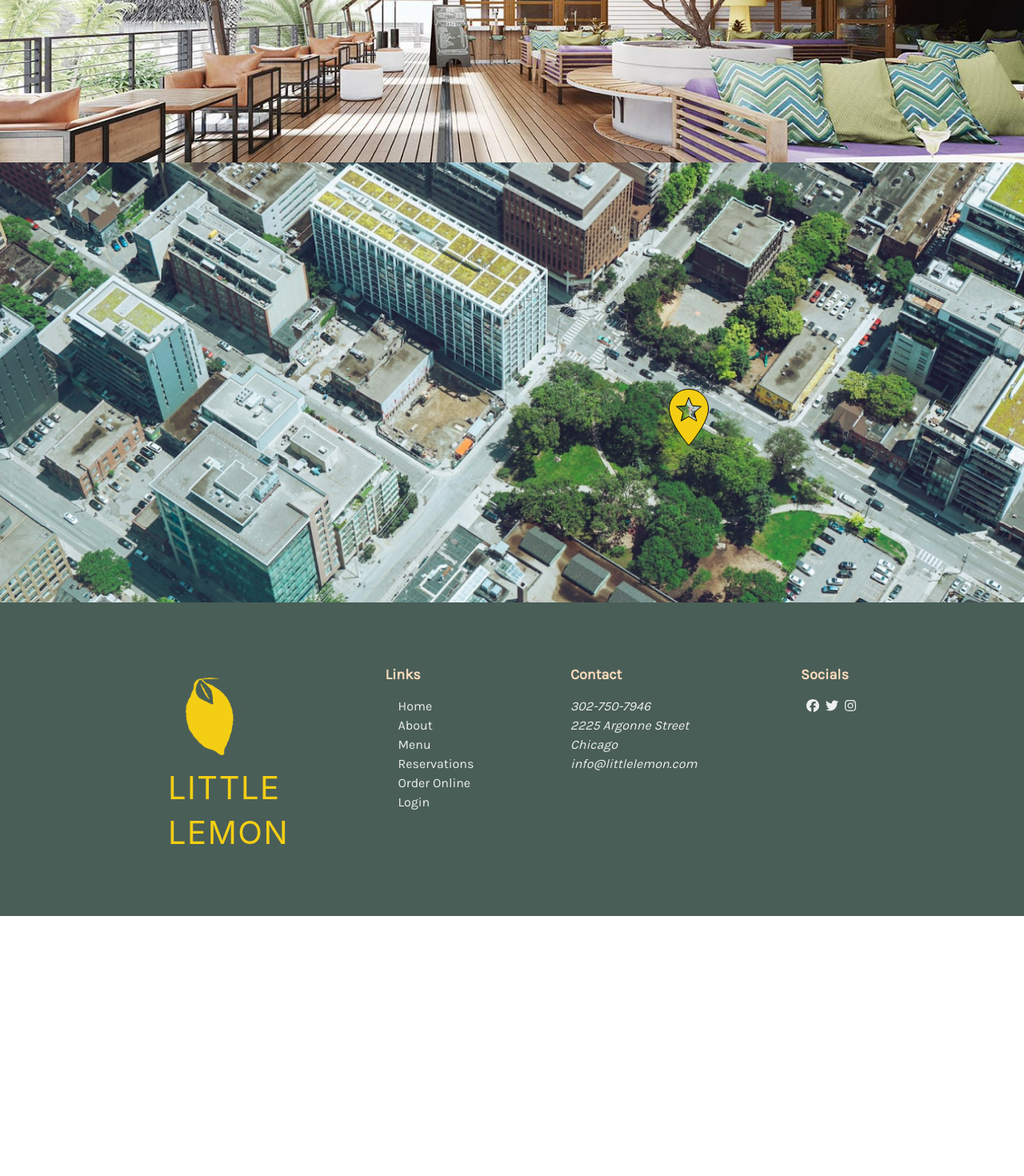
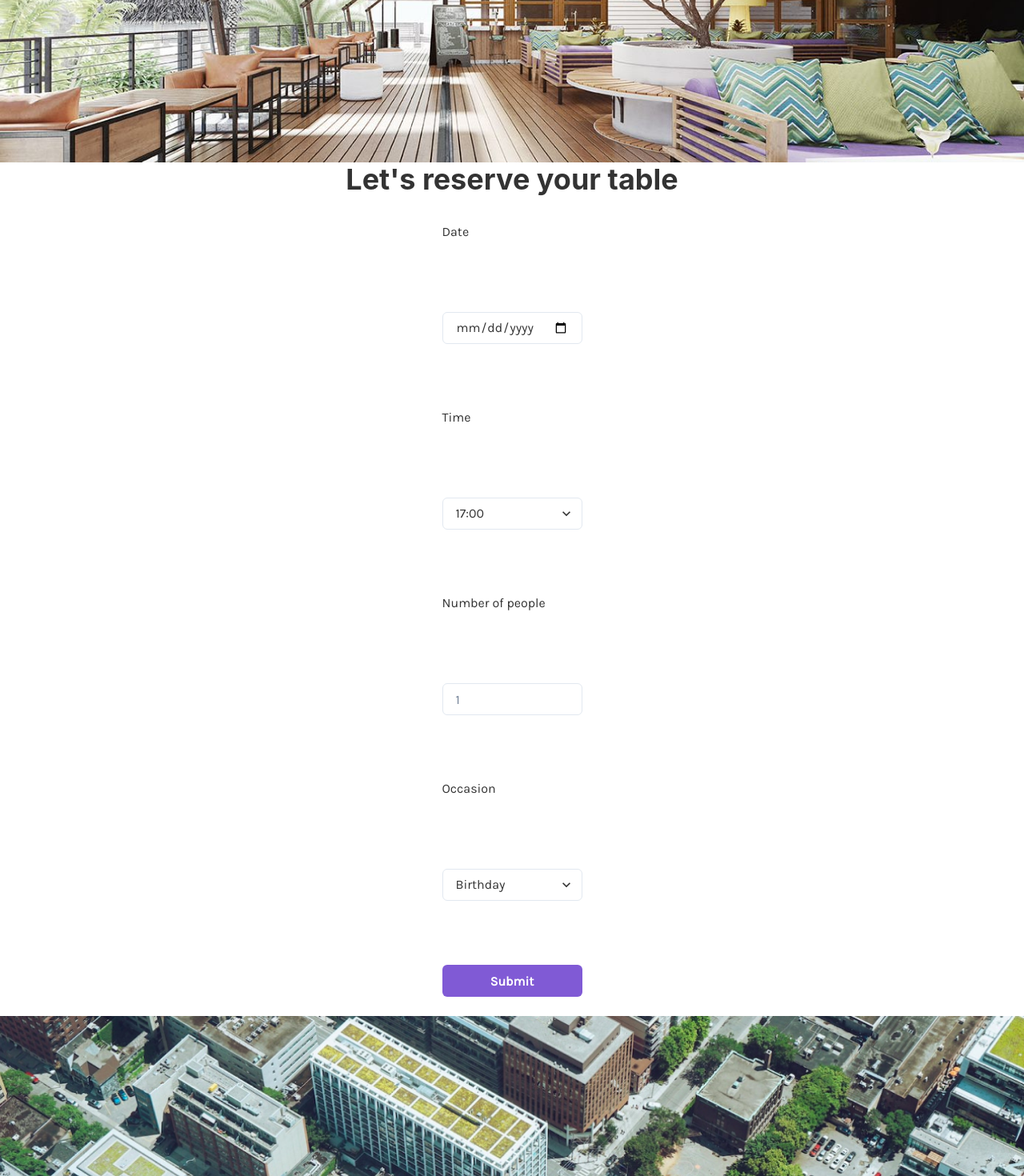
Before and after one commit to Nessvah/little_lemon_restaurant, a React (Create React App) app: page /reservations in a window 1280 px wide. Shown: the part 237-1707 px from the top of the page at 80% size. Before the commit the page ends 1382 px from the top, so only its background shows below. Built offline with nearby package versions, Linux system fonts and the light colour scheme; a web font is replaced by a local one.

Commit message:
create booking page and form components

```diff
--- /dev/null
+++ b/src/components/BookingForm.js
@@ -0,0 +1,48 @@
+import {
+    FormControl,
+    FormLabel,
+    FormErrorMessage,
+    FormHelperText, VStack, HStack, Button, Input, Select, Heading, Box
+} from '@chakra-ui/react'
+
+
+const BookingForm = () => {
+    return (
+        <VStack >
+            <Heading as={'h2'}>
+                Let's reserve your table
+            </Heading>
+            <Box p={6}>
+                <form autoComplete={'off'}>
+                    <FormControl display={'grid'} maxW={'200px'} gap={20}>
+                        <FormLabel htmlFor="res-date">Date</FormLabel>
+                        <Input type="date" id="res-date"/>
+                        <FormLabel htmlFor="res-time">Time</FormLabel>
+                        <Select id="res-time ">
+                            <option>17:00</option>
+                            <option>18:00</option>
+                            <option>19:00</option>
+                            <option>20:00</option>
+                            <option>21:00</option>
+                            <option>22:00</option>
+                        </Select>
+                        <FormErrorMessage></FormErrorMessage>
+                        <FormLabel htmlFor="guests">Number of people</FormLabel>
+                        <Input type="number" placeholder="1" min="1" max="10" id="guests"/>
+                        <FormLabel htmlFor="occasion">Occasion</FormLabel>
+                        <Select id="occasion">
+                            <option>Birthday</option>
+                            <option>Anniversary</option>
+                        </Select>
+                        <FormErrorMessage></FormErrorMessage>
+                        <Button type="submit" value="Make Your reservation" colorScheme="purple" width="full">
+                            Submit
+                        </Button>
+                    </FormControl>
+                </form>
+            </Box>
+        </VStack>
+    )
+}
+
+export default BookingForm;
--- /dev/null
+++ b/src/components/BookingPage.js
@@ -0,0 +1,9 @@
+import BookingForm from "./BookingForm";
+
+const BookingPage = () => {
+    return(
+        <BookingForm/>
+    )
+}
+
+export default BookingPage;
--- a/src/pages/Reservations.js
+++ b/src/pages/Reservations.js
@@ -1,12 +1,13 @@
 import Map from "../components/Map";
-
 import { Image } from "@chakra-ui/react";
 import Restaurant from "../images/restaurant.jpg";
+import BookingPage from "../components/BookingPage";
 
 const Reservations = () => {
   return (
     <>
       <Image src={Restaurant} w={"100vw"} h={360} objectFit={"cover"} />
+        <BookingPage/>
       <Map />
     </>
   );
```
Also changed, not shown: src/components/BookTable.js (deleted).
